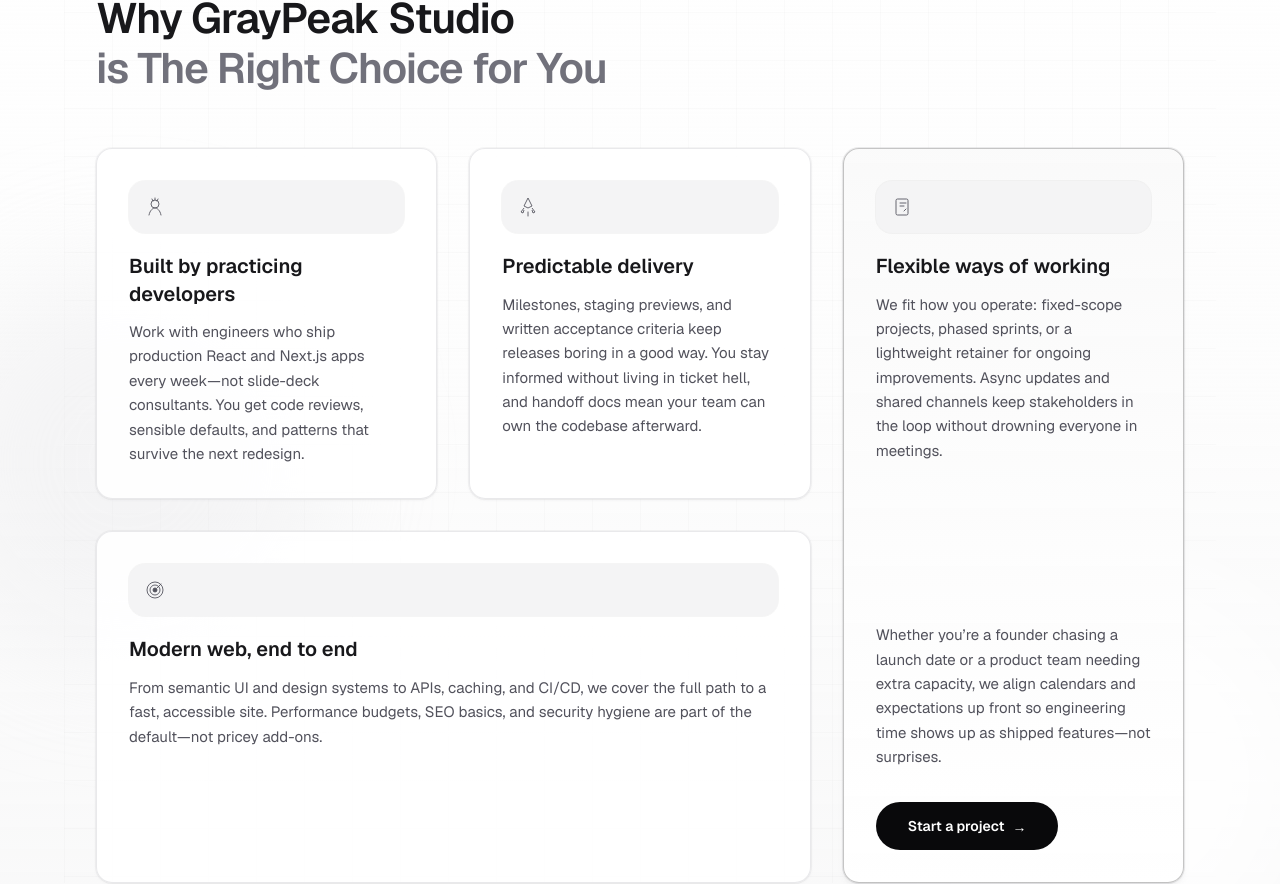
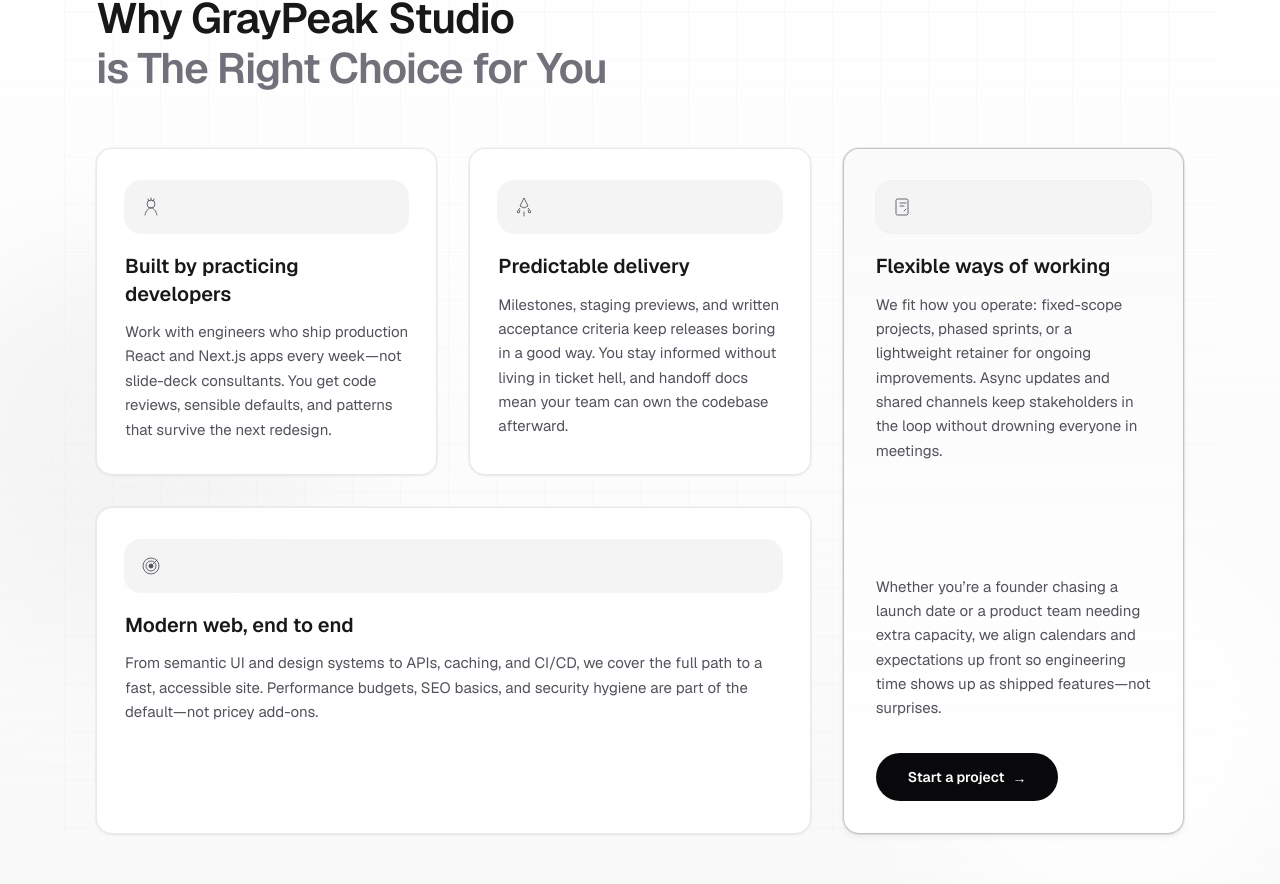
Before and after one commit to GrayPeak-Studios/company-site, a Next.js app: page / in a window 1280 px wide. Shown: the part 2681-3565 px from the top of the page. Built offline with nearby package versions, Linux system fonts and the light colour scheme.

Commit message:
Added button and card ui component

```diff
--- a/components/About Us/Founder.tsx
+++ b/components/About Us/Founder.tsx
@@ -1,5 +1,5 @@
-import Link from "next/link";
 import { SectionWrapper } from "@/components/layout/SectionWrapper";
+import { Button } from "@/components/ui/Button";
 
 const founderSocials = [
   {
@@ -83,12 +83,7 @@
             </p>
 
             <div className="mt-10 flex flex-col gap-4 sm:flex-row sm:flex-wrap sm:items-center">
-              <Link
-                href="/contact"
-                className="inline-flex h-12 items-center justify-center rounded-full bg-zinc-950 px-8 text-sm font-semibold text-white focus-visible:outline focus-visible:outline-2 focus-visible:outline-offset-2 focus-visible:outline-zinc-950"
-              >
-                Get started
-              </Link>
+              <Button href="/contact">Get started</Button>
             </div>
           </div>
 
--- a/components/Home/CTA.tsx
+++ b/components/Home/CTA.tsx
@@ -1,6 +1,7 @@
 import Link from "next/link";
 import { SectionWrapper } from "@/components/layout/SectionWrapper";
 import { GridPattern } from "@/components/ui/GridPattern";
+import { Button } from "@/components/ui/Button";
 
 export function CTA() {
   return (
@@ -47,12 +48,9 @@
             </p>
           </div>
           <div className="mt-10 flex flex-col gap-4 sm:flex-row sm:flex-wrap sm:items-center">
-            <Link
-              href="/contact"
-              className="inline-flex h-12 w-full items-center justify-center rounded-full bg-white px-8 text-sm font-semibold text-zinc-950 focus-visible:outline focus-visible:outline-2 focus-visible:outline-offset-2 focus-visible:outline-white sm:w-auto"
-            >
+            <Button href="/contact" variant="inverse" className="w-full sm:w-auto">
               Book a meeting
-            </Link>
+            </Button>
             <Link
               href="/services"
               className="inline-flex w-full items-center justify-center gap-1 text-sm font-medium text-zinc-300 underline decoration-white/25 underline-offset-4 transition-colors hover:text-white hover:decoration-white/50 focus-visible:outline focus-visible:outline-2 focus-visible:outline-offset-2 focus-visible:outline-white sm:w-auto sm:justify-start"
--- a/components/Home/CompanyIntro.tsx
+++ b/components/Home/CompanyIntro.tsx
@@ -1,6 +1,7 @@
 import Link from "next/link";
 import { SectionWrapper } from "@/components/layout/SectionWrapper";
 import { GridPattern } from "@/components/ui/GridPattern";
+import { Button } from "@/components/ui/Button";
 
 const headingLine1 = "Ship sites that feel fast";
 const headingLine2 = "and stay reliable.";
@@ -170,12 +171,7 @@
               {body}
             </p>
             <div className="mt-10 flex flex-col gap-4 sm:flex-row sm:flex-wrap sm:items-center">
-              <Link
-                href="/contact"
-                className="inline-flex h-12 items-center justify-center rounded-full bg-white px-8 text-sm font-semibold text-zinc-950 focus-visible:outline focus-visible:outline-2 focus-visible:outline-offset-2 focus-visible:outline-white"
-              >
-                Plan a call
-              </Link>
+              <Button href="/contact" variant="inverse">Plan a call</Button>
               <Link
                 href="/services"
                 className="inline-flex items-center gap-1 text-sm font-medium text-zinc-300 underline decoration-white/25 underline-offset-4 transition-colors hover:text-white hover:decoration-white/50 focus-visible:outline focus-visible:outline-2 focus-visible:outline-offset-2 focus-visible:outline-white"
--- a/components/Home/Hero.tsx
+++ b/components/Home/Hero.tsx
@@ -1,6 +1,7 @@
 import Link from "next/link";
 import { SectionWrapper } from "@/components/layout/SectionWrapper";
 import { GridPattern } from "@/components/ui/GridPattern";
+import { Button } from "@/components/ui/Button";
 
 const titleLine1 = "GrayPeak";
 const titleLine2 = "Studio";
@@ -202,12 +203,7 @@
               {subtitle}
             </p>
             <div className="mt-10 flex flex-col gap-4 sm:flex-row sm:flex-wrap sm:items-center">
-              <Link
-                href="/contact"
-                className="inline-flex h-12 items-center justify-center rounded-full bg-zinc-950 px-8 text-sm font-semibold text-white focus-visible:outline focus-visible:outline-2 focus-visible:outline-offset-2 focus-visible:outline-zinc-950"
-              >
-                Start a project
-              </Link>
+              <Button href="/contact">Start a project</Button>
               <Link
                 href="/services"
                 className="inline-flex items-center gap-1 text-sm font-medium text-zinc-600 underline decoration-zinc-300 underline-offset-[0.22em] hover:text-zinc-900 hover:decoration-zinc-500 focus-visible:outline focus-visible:outline-2 focus-visible:outline-offset-2 focus-visible:outline-zinc-950"
--- a/components/Home/Services.tsx
+++ b/components/Home/Services.tsx
@@ -226,6 +226,7 @@
 import { SectionWrapper } from "@/components/layout/SectionWrapper";
 import { GridPattern } from "@/components/ui/GridPattern";
 import { IconWell } from "@/components/ui/IconWell";
+import { FeatureCard } from "@/components/ui/FeatureCard";
 
 export function Services() {
   return (
@@ -268,7 +269,7 @@
         <ul className="mt-14 grid list-none gap-6 sm:grid-cols-2 lg:mt-16 lg:grid-cols-4 lg:gap-8">
           {cards.map(({ title, description, Icon }) => (
             <li key={title}>
-              <article className="group flex h-full flex-col rounded-2xl border border-zinc-200/80 bg-white/90 px-6 py-7 shadow-sm shadow-zinc-200/40 ring-1 ring-zinc-950/[0.03] transition-[border-color,box-shadow,transform] duration-300 ease-out motion-safe:hover:-translate-y-0.5 motion-safe:hover:shadow-[0_24px_48px_-12px_rgb(0_0_0_/0.08)] hover:border-zinc-300/90 sm:px-7 sm:py-8">
+              <FeatureCard>
                 <IconWell className="mb-5 transition-transform duration-300 ease-out motion-safe:group-hover:scale-[1.03]">
                   <Icon />
                 </IconWell>
@@ -278,7 +279,7 @@
                 <p className="mt-3 flex-1 text-sm leading-relaxed text-zinc-600 sm:text-[0.9375rem]">
                   {description}
                 </p>
-              </article>
+              </FeatureCard>
             </li>
           ))}
         </ul>
--- a/components/Home/WhyChooseUs.tsx
+++ b/components/Home/WhyChooseUs.tsx
@@ -1,10 +1,8 @@
-import Link from "next/link";
 import { SectionWrapper } from "@/components/layout/SectionWrapper";
 import { GridPattern } from "@/components/ui/GridPattern";
 import { IconWell } from "@/components/ui/IconWell";
-
-const cardBase =
-  "flex flex-col rounded-2xl border border-zinc-200/80 bg-white/90 p-7 shadow-sm shadow-zinc-200/40 ring-1 ring-zinc-950/[0.03] transition-[border-color,box-shadow,transform] duration-300 ease-out motion-safe:hover:-translate-y-0.5 motion-safe:hover:shadow-[0_24px_48px_-12px_rgb(0_0_0_/0.08)] hover:border-zinc-300/90 sm:p-8";
+import { Button } from "@/components/ui/Button";
+import { FeatureCard } from "@/components/ui/FeatureCard";
 
 const cardFeatured =
   "flex flex-col rounded-2xl border border-zinc-900/25 bg-gradient-to-b from-zinc-50/95 to-white p-7 shadow-md shadow-zinc-300/30 ring-1 ring-zinc-900/[0.08] transition-[border-color,box-shadow,transform] duration-300 ease-out motion-safe:hover:-translate-y-0.5 motion-safe:hover:shadow-[0_28px_56px_-14px_rgb(0_0_0_/0.12)] hover:border-zinc-900/40 sm:p-8";
@@ -168,9 +166,7 @@
         </h2>
 
         <div className="mt-14 grid grid-cols-1 gap-6 md:grid-cols-3 md:grid-rows-2 md:gap-8">
-          <article
-            className={`${cardBase} md:col-start-1 md:row-start-1`}
-          >
+          <FeatureCard className="md:col-start-1 md:row-start-1">
             <IconWell className="mb-5">
               <TopLeftIcon />
             </IconWell>
@@ -180,11 +176,9 @@
             <p className="mt-3 text-sm leading-relaxed text-zinc-600 sm:text-[0.9375rem]">
               {c.topLeft.description}
             </p>
-          </article>
+          </FeatureCard>
 
-          <article
-            className={`${cardBase} md:col-start-2 md:row-start-1`}
-          >
+          <FeatureCard className="md:col-start-2 md:row-start-1">
             <IconWell className="mb-5">
               <TopMidIcon />
             </IconWell>
@@ -194,11 +188,9 @@
             <p className="mt-3 text-sm leading-relaxed text-zinc-600 sm:text-[0.9375rem]">
               {c.topMiddle.description}
             </p>
-          </article>
+          </FeatureCard>
 
-          <article
-            className={`${cardBase} md:col-span-2 md:col-start-1 md:row-start-2`}
-          >
+          <FeatureCard className="md:col-span-2 md:col-start-1 md:row-start-2">
             <IconWell className="mb-5">
               <WideIcon />
             </IconWell>
@@ -208,7 +200,7 @@
             <p className="mt-3 text-sm leading-relaxed text-zinc-600 sm:text-[0.9375rem]">
               {c.bottomWide.description}
             </p>
-          </article>
+          </FeatureCard>
 
           <article
             className={`${cardFeatured} md:col-start-3 md:row-span-2 md:row-start-1`}
@@ -227,15 +219,10 @@
                 {paragraph}
               </p>
             ))}
-            <Link
-              href={c.tall.cta.href}
-              className="mt-8 inline-flex h-12 w-fit items-center gap-2 rounded-full bg-zinc-950 px-8 text-sm font-semibold text-white focus-visible:outline focus-visible:outline-2 focus-visible:outline-offset-2 focus-visible:outline-zinc-950"
-            >
+            <Button href={c.tall.cta.href} className="mt-8 w-fit gap-2">
               {c.tall.cta.label}
-              <span aria-hidden className="translate-y-px">
-                →
-              </span>
-            </Link>
+              <span aria-hidden className="translate-y-px">→</span>
+            </Button>
           </article>
         </div>
       </div>
--- a/components/Services/WebServices.tsx
+++ b/components/Services/WebServices.tsx
@@ -1,6 +1,7 @@
 import Link from "next/link";
 import { SectionWrapper } from "@/components/layout/SectionWrapper";
 import { GridPattern } from "@/components/ui/GridPattern";
+import { FeatureCard } from "@/components/ui/FeatureCard";
 import type { IconType } from "react-icons";
 import {
   HiOutlineArrowPath,
@@ -108,7 +109,7 @@
         <ul className="mt-14 grid list-none gap-6 sm:grid-cols-2 lg:mt-16 lg:gap-8">
           {services.map(({ title, description, priceLabel, Icon }) => (
             <li key={title}>
-              <article className="group flex h-full flex-col rounded-2xl border border-zinc-200/80 bg-white/90 px-6 py-7 shadow-sm shadow-zinc-200/40 ring-1 ring-zinc-950/[0.03] transition-[border-color,box-shadow,transform] duration-300 ease-out motion-safe:hover:-translate-y-0.5 motion-safe:hover:shadow-[0_24px_48px_-12px_rgb(0_0_0_/0.08)] hover:border-zinc-300/90 sm:px-7 sm:py-8">
+              <FeatureCard>
                 <div className="flex justify-center sm:justify-start">
                   <IconRippleFrame>
                     <Icon className="h-5 w-5 text-zinc-700" aria-hidden />
@@ -137,7 +138,7 @@
                     </span>
                   </Link>
                 </div>
-              </article>
+              </FeatureCard>
             </li>
           ))}
         </ul>
```
Also changed, not shown: components/About Us/CompanyGoals.tsx (+5 -9 lines), 1 other file (tests, documents, lock files or other folders).
